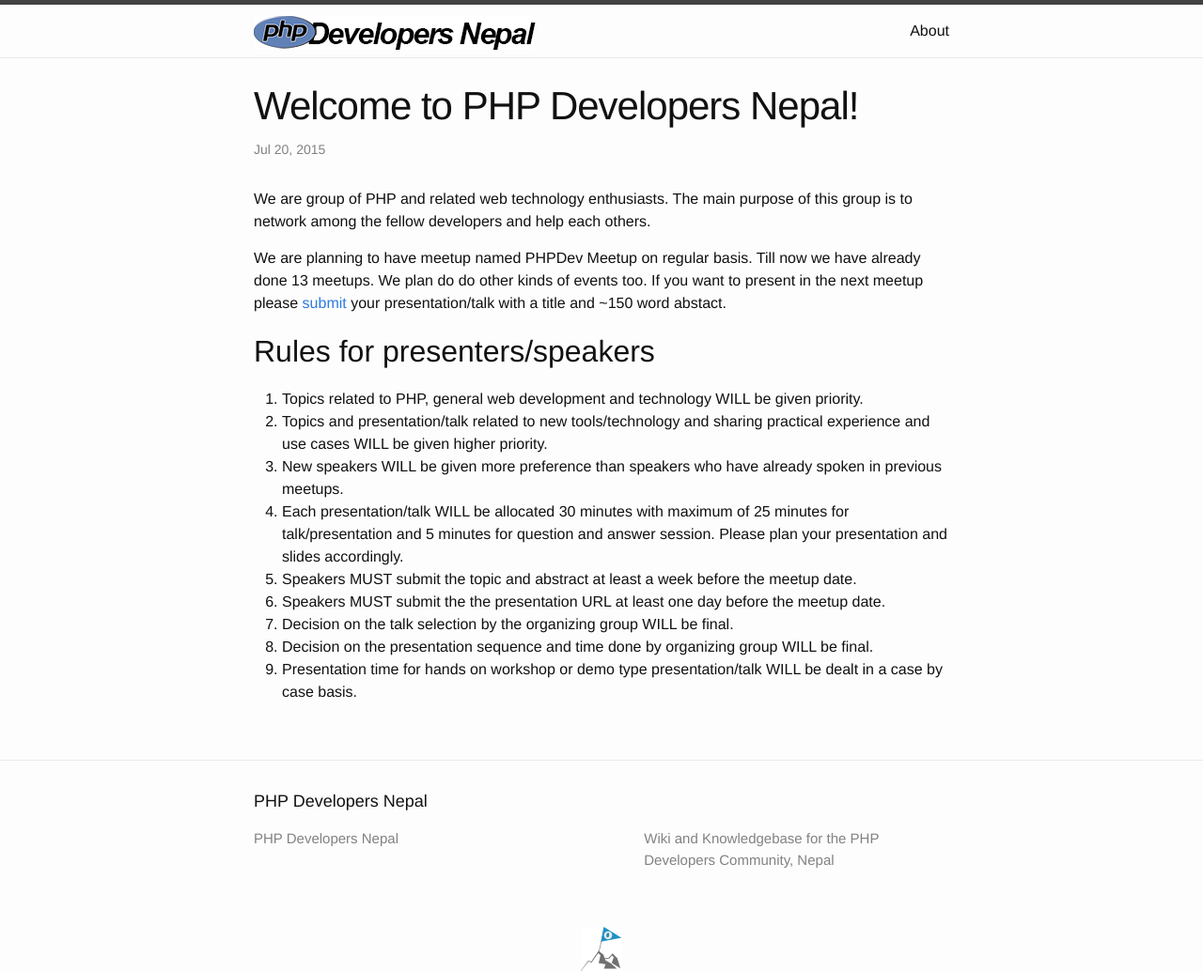
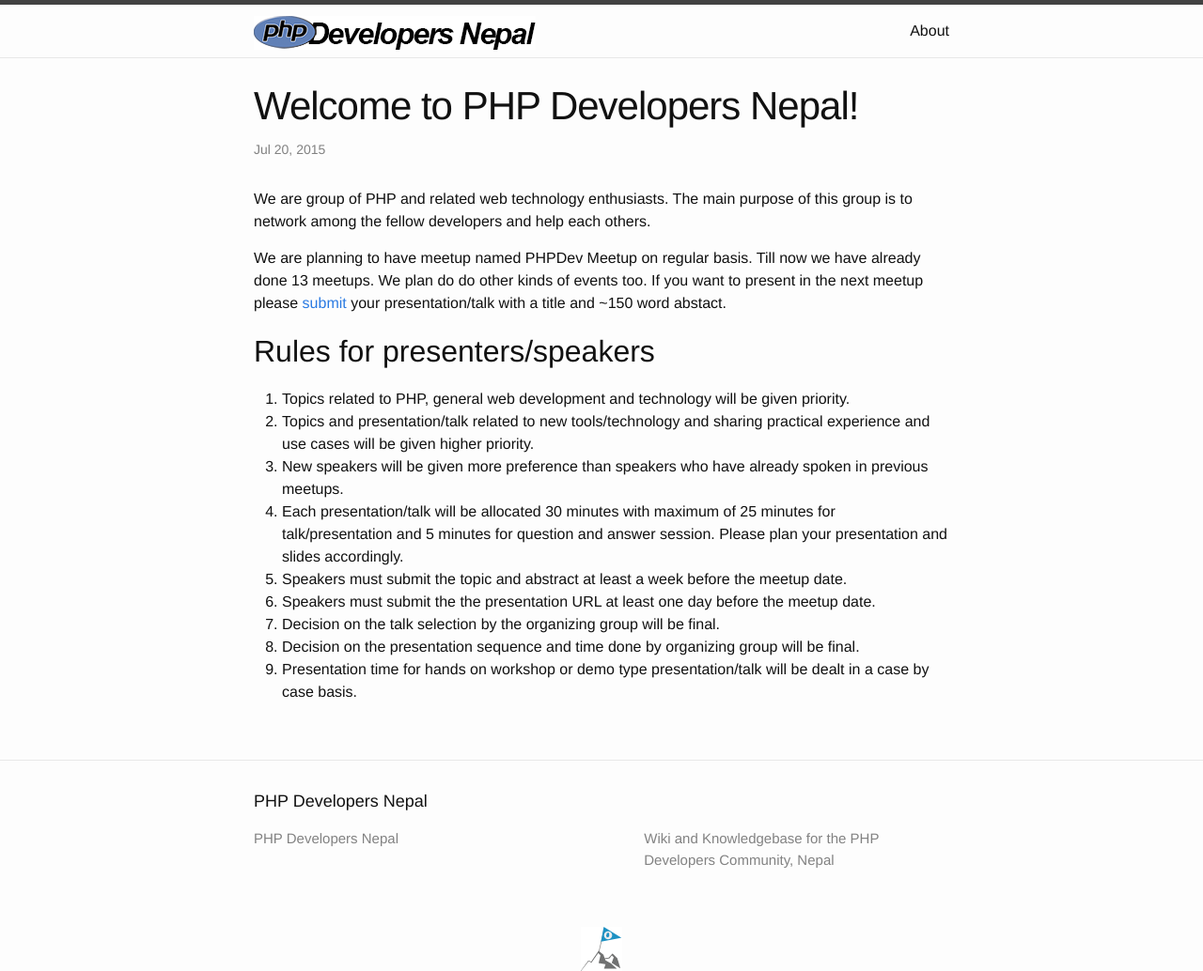
Before and after one commit to developers-nepal/php, a Jekyll site: the page built from _posts/2015-07-20-welcome-to-php-dev-nepal.markdown, in a window 1280 px wide. Shown: the whole page at 94% size. Built offline with Jekyll 4.4.1, drawn with Linux system fonts in a browser that asks for light colours.

Commit message:
bring the tone down :)

```diff
--- a/_posts/2015-07-20-welcome-to-php-dev-nepal.markdown
+++ b/_posts/2015-07-20-welcome-to-php-dev-nepal.markdown
@@ -10,12 +10,12 @@
 
 ## Rules for presenters/speakers
 
-1. Topics related to PHP, general web development and technology WILL be given priority.
-1. Topics and presentation/talk related to new tools/technology and sharing practical experience and use cases WILL be given higher priority.
-1. New speakers WILL be given more preference than speakers who have already spoken in previous meetups.
-1. Each presentation/talk WILL be allocated 30 minutes with maximum of 25 minutes for talk/presentation and 5 minutes for question and answer session. Please plan your presentation and slides accordingly.
-1. Speakers MUST submit the topic and abstract at least a week before the meetup date.
-1. Speakers MUST submit the the presentation URL at least one day before the meetup date.
-1. Decision on the talk selection by the organizing group WILL be final.
-1. Decision on the presentation sequence and time done by organizing group WILL be final.
-1. Presentation time for hands on workshop or demo type presentation/talk WILL be dealt in a case by case basis.
+1. Topics related to PHP, general web development and technology will be given priority.
+1. Topics and presentation/talk related to new tools/technology and sharing practical experience and use cases will be given higher priority.
+1. New speakers will be given more preference than speakers who have already spoken in previous meetups.
+1. Each presentation/talk will be allocated 30 minutes with maximum of 25 minutes for talk/presentation and 5 minutes for question and answer session. Please plan your presentation and slides accordingly.
+1. Speakers must submit the topic and abstract at least a week before the meetup date.
+1. Speakers must submit the the presentation URL at least one day before the meetup date.
+1. Decision on the talk selection by the organizing group will be final.
+1. Decision on the presentation sequence and time done by organizing group will be final.
+1. Presentation time for hands on workshop or demo type presentation/talk will be dealt in a case by case basis.
```
